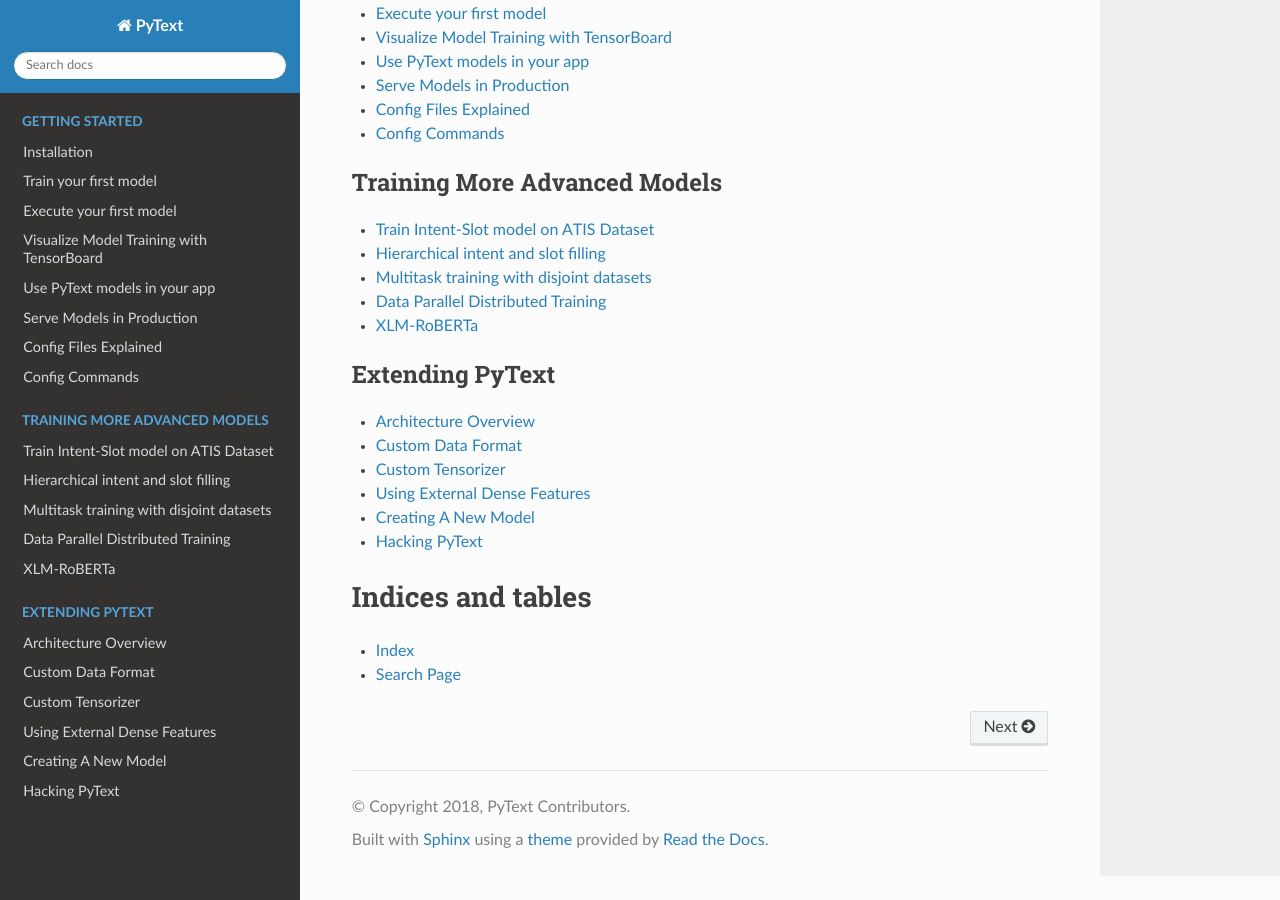
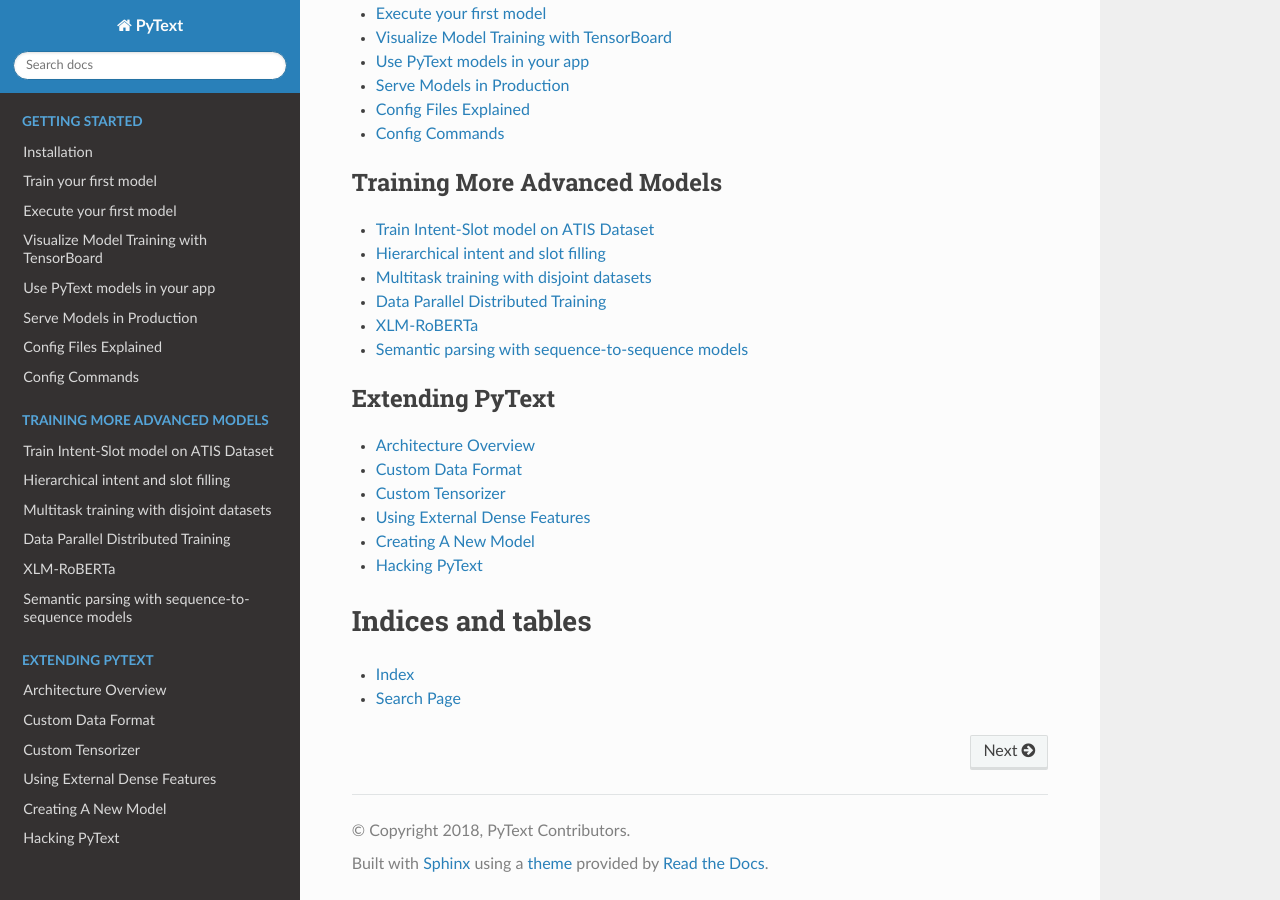
Before and after one commit to facebookresearch/pytext, a Sphinx documentation site: the page built from pytext/docs/source/index.rst, in a window 1280 px wide and 900 px high, scrolled down 1256 px. Built offline with Sphinx 7.4.7 and the Read the Docs theme 2.0.0, drawn with Linux system fonts in a browser that asks for light colours; pages that are not in the unit, such as notebooks, are missing from menus; some of the changed lines change nothing that is shown.

Commit message:
Add tutorial for semantic parsing. (#1288)
Summary: Pull Request resolved: https://github.com/facebookresearch/pytext/pull/1288

Reviewed By: arbabu123

Differential Revision: D20568837

fbshipit-source-id: eb8af5f6b6151901b48d228a07ead2588264b583

```diff
--- a/pytext/docs/source/index.rst
+++ b/pytext/docs/source/index.rst
@@ -71,6 +71,7 @@
   disjoint_multitask_tutorial
   distributed_training_tutorial
   xlm_r
+  seq2seq_tutorial
 
 .. toctree::
   :maxdepth: 1
--- /dev/null
+++ b/pytext/docs/source/seq2seq_tutorial.rst
@@ -0,0 +1,27 @@
+Semantic parsing with sequence-to-sequence models
+=================================================
+
+Introduction
+------------
+
+PyText provides an encoder-decoder framework that is suitable for any task
+that requires mapping a sequence of input tokens to a sequence of output
+tokens. The default implementation is based on recurrent neural networks
+(RNNs), which have been shown to be `unreasonably effective
+<http://karpathy.github.io/2015/05/21/rnn-effectiveness/>`_ at sequence
+processing tasks. The default implementation includes three major components
+
+#. A bidirectional LSTM sequence encoder
+#. An LSTM sequence decoder
+#. A sequence generator that supports incremental decoding and beam search
+
+All of these components are Torchscript-friendly, so that the trained model
+can be exported directly as-is.  Following the general design of PyText, each
+of these components may be customized via their respective config objects or
+replaced entirely by custom components.
+
+Tutorial
+--------
+
+`Tutorial in notebook <https://github.com/facebookresearch/pytext/blob/master/demo/notebooks/seq2seq_tutorial.ipynb>`_
+`Run the tutorial in Google Colab <https://colab.research.google.com/github/facebookresearch/pytext/blob/master/demo/notebooks/seq2seq_tutorial.ipynb>`_
```
Also changed, not shown: 1 other file.
